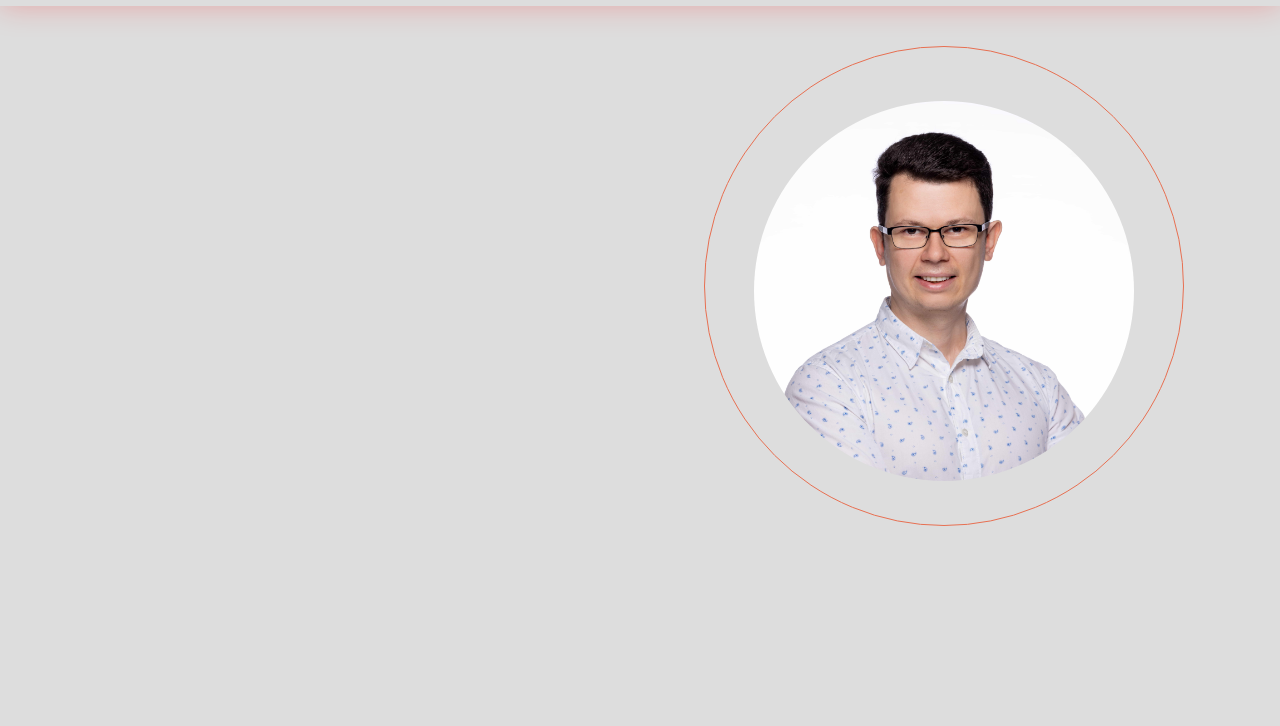
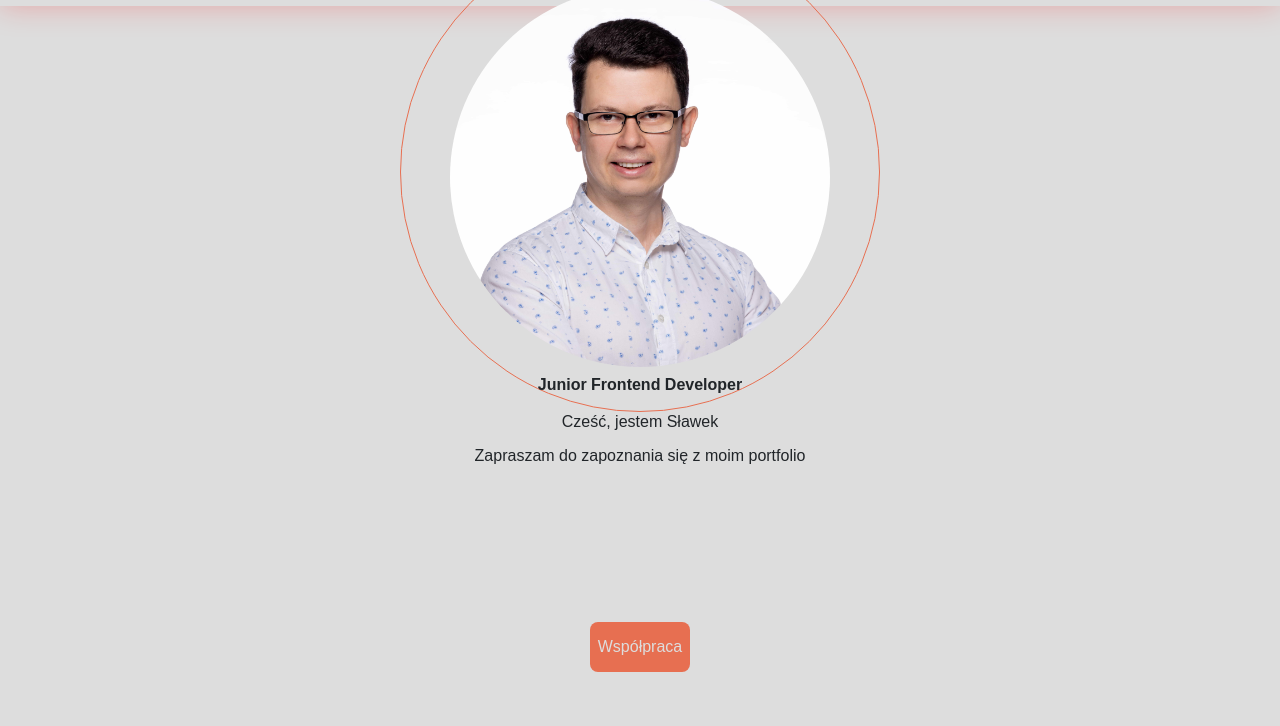
Before and after one commit to sldata/myPortfolio, a website: page index.html in a window 1280 px wide. Shown: the part 74-800 px from the top of the page. Drawn offline with nearby package versions, Linux system fonts and the light colour scheme.

Commit message:
added 320px responsineness

```diff
--- a/index.html
+++ b/index.html
@@ -49,23 +49,18 @@
 
 
     <div class="outside">
-    <div class="skills">
-        <div class="circle icon"><img src="../src/fonts/html.png" alt="" class="icon"></div>
-        <!-- <div class="circle icon"><img src="../src/fonts/css-3.png" alt=""></div>
-        <div class="circle icon"><img src="../src/fonts/github-sign.png" alt=""></div>
-        <div class="circle icon"><img src="../src/fonts/java-script.png" alt=""></div> -->
-    </div>
     <div class="inside">
         <img src="../src/img/001f-min.jpg" alt="Zdjęcie autora strony" class="my-photo">
     </div>
 </div>
+</div>
 
-<div class="header__text">
+<div class="header">
     <h1 class="header__title">Junior Frontend Developer</h1>
     <p class="header__paragraph-one">Cześć, jestem Sławek</p>
     <p class="header__paragraph-two">Zapraszam do zapoznania się z moim portfolio</p>
 </div>
-<a href="#contact" class="coop-btn">Współpraca</a>
+<a href="#contact" class="coop-btn"><div class="coop-btn__text">Współpraca</div></a>
 
 
     <script src="https://cdn.jsdelivr.net/npm/bootstrap@5.2.2/dist/js/bootstrap.bundle.min.js" integrity="sha384-OERcA2EqjJCMA+/3y+gxIOqMEjwtxJY7qPCqsdltbNJuaOe923+mo//f6V8Qbsw3" crossorigin="anonymous"></script>
--- a/src/sass/style.scss
+++ b/src/sass/style.scss
@@ -75,7 +75,7 @@ html {
 	top: 0;
 	position: fixed;
 	width: 100%;
-	height: 100vh;
+	height: 106vh;
 	transform: translateX(100%);
 	display: flex;
 	text-align: center;
@@ -175,64 +175,153 @@ html {
 // header
 
 .outside {
-	position: absolute;
-	top: 15%;
+	position: relative;
+	display: flex;
+	top: 150px;
+	left: 50%;
+	transform: translateX(-50%);
 	overflow: hidden;
 	width: 380px;
 	height: 380px;
-	left: 50%;
-	transform: translate(-50%);
 	border: 1px solid $main-color;
 	border-radius: 50%;
-	animation: rotate 30s infinite;
 
-	.circle {
-		background-color: red;
-		border-radius: 50%;
-		width: 40px;
-		height: 40px;
-		.icon {
-			width: 20px;
-			display: flex;
-			top: 50%;
-			left: 50%;
 
-			color: $main-color;
+
 }
-	}
-
 .inside {
 	.my-photo {
-			margin-top: 1.2em;
-			position: relative;
+		margin-top: 4em;
+		position: absolute;
 		display: flex;
 		left: 50%;
 		transform: translate(-50%);
-			align-items: center;
-			justify-content: center;
+		// align-items: center;
+		// justify-content: center;
 		object-fit: cover;
-			justify-content: center;
-			object-position: 0 0px;
-			background-size: cover;
+		// justify-content: center;
+		object-position: 0 0;
+		// background-size: cover;
 		width: 250px;
 		height: 250px;
 		border-radius: 50%;
 	}
 }
+	.header {
+		position: absolute;
+		top: 50%;
+		left: 50%;
+		transform: translate(-50%, -50%);
+		&__title {
+			margin-top: 6em;
+			text-align: center;
+			font-weight: bold;
+			font-size: 4rem;
+		}
+		&__paragraph-one {
+			margin-top: 2em;
+			text-align: center;
+			font-size: 2rem;
+			font-weight: bold;
+		}
+		&__paragraph-two {
+			display: flex;
+			margin-top: 2em;
+			text-align: center;
+			font-size: 2rem;
+		}
 	}
 
-.header__text {
-	// position: absolute;
+	.coop-btn {
+		position: absolute;
+		height: 100px;
+		width: 200px;
+		margin-top: 2em;
+		top: 75%;
+		left: 50%;
+		transform: translate(-50%);
+		background-color: $main-color;
+		border-radius: 8px;
+		color: #ddd;
+	transition: background-color 0.3s, color 0.3s;
+	&:hover {
+		background-color: $font-color;
+		color: $main-color;
+	}
+	&__text {
 		display: flex;
-	top: 20px;
+		position: absolute;
+		top: 50%;
+		left: 50%;
+		transform: translate(-50%, -50%);
+		font-size: 3rem;
+		text-decoration: none;
+	}
 }
 
 // Media
+
+@media (min-width: 320px){
+
+	.nav{
+		&--active{
+			overflow: hidden;
+		}
+	}
+	.navbar-brand{
+		margin-left: 0 !important;
+	}
+
+	.outside{
+		transform: translate(-50%, -30%);
+		width: 200px;
+		height: 200px;
+	}
+	.inside{
+		.my-photo{
+		width: 150px;
+		height: 150px;
+		top: 20%;
+		transform: translate(-50%, -50%);
+	}
+}
+.header{
+	&__title{
+		font-size: 1.6rem;
+		padding: 0;
+		margin-top: 13em;
+	}
+	&__paragraph-one {
+		margin-top: 1em;
+		text-align: center;
+		font-size: 1.6rem;
+		font-weight: lighter;
+	}
+	&__paragraph-two {
+		margin-top: 0;
+		height: 100%;
+		width: 100%;
+		font-size: 1.6rem;
+		font-weight: lighter;
+		margin-bottom: 1em;
+	}
+}
+
+.coop-btn{
+	height: 50px;
+	width: 100px;
+	top: 83%;
+	margin-bottom: 0;
+	&__text{
+		font-size: 1.6rem;
+	}
+}
 
 @media (min-width: 992px) {
 	.nav {
 		&--active {
 			display: none;
+			height: 100vh;
 		}
 	}
 
@@ -247,7 +336,6 @@ html {
 	}
 	.outside {
 		display: flex;
-		margin-left: 19em;
 		width: 380px;
 		height: 380px;
 		.inside {
@@ -255,9 +343,8 @@ html {
 				position: absolute;
 				display: flex;
 				left: 50%;
-				top: 12%;
+				top: 0;
 				transform: translateX(-50%);
-
 			}
 		}
 	}
@@ -276,14 +363,19 @@ html {
 	.outside {
 		width: 480px;
 		height: 480px;
+		display: inline-block;
+		display: flex;
+		right: 10;
+
+
 		.inside {
 			.my-photo {
 				width: 380px;
 				height: 380px;
-				top: 47%;
-				left: 50%;
-				transform: translate(-50%,-50%);
+				top: -10px;
+				// left: 50%;
 			}
 		}
 	}
 }
+}
```
Also changed, not shown: dist/css/main.min.css, dist/css/style.min.css, 1 other file. Lines whose indentation alone changed are shown as unchanged.
